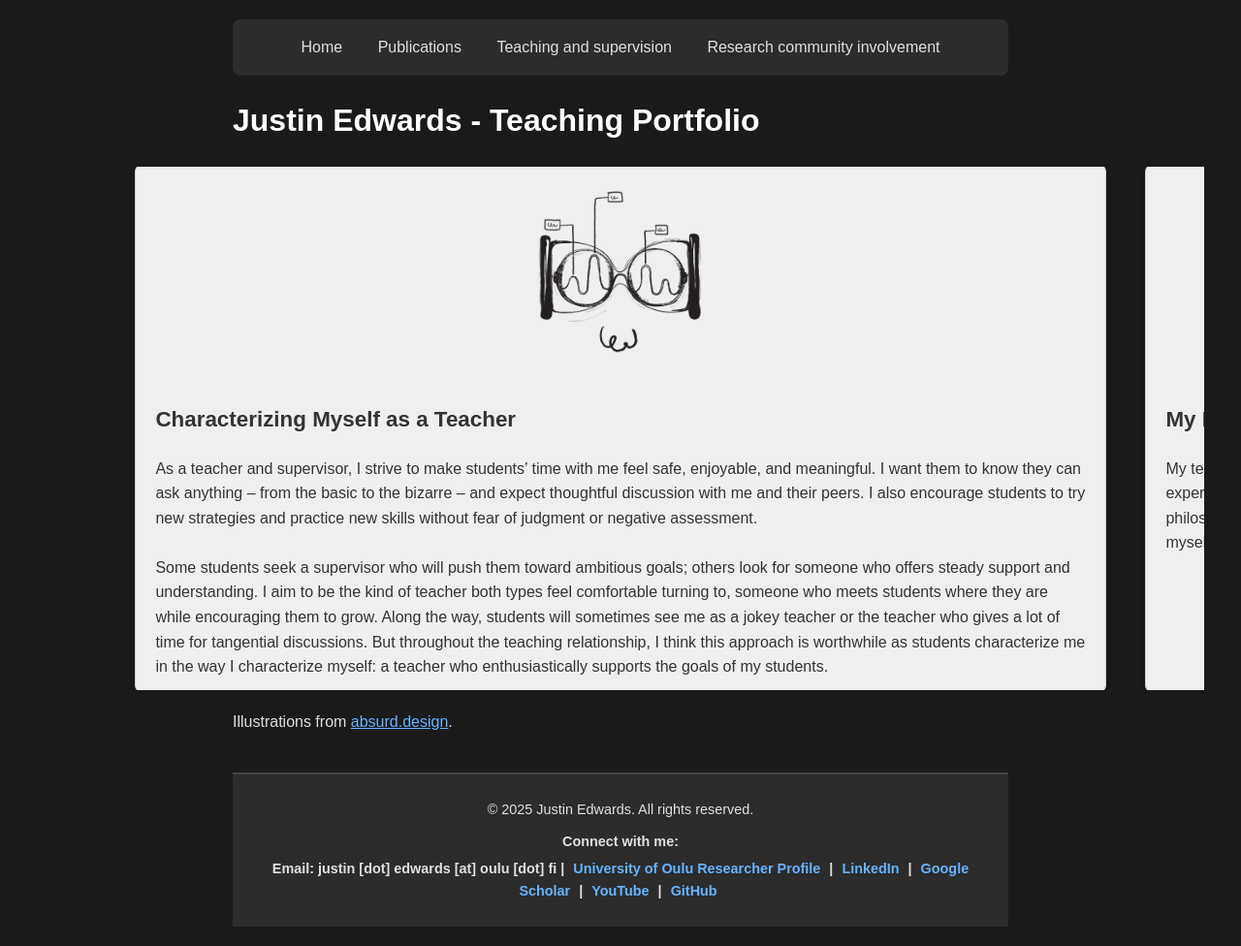
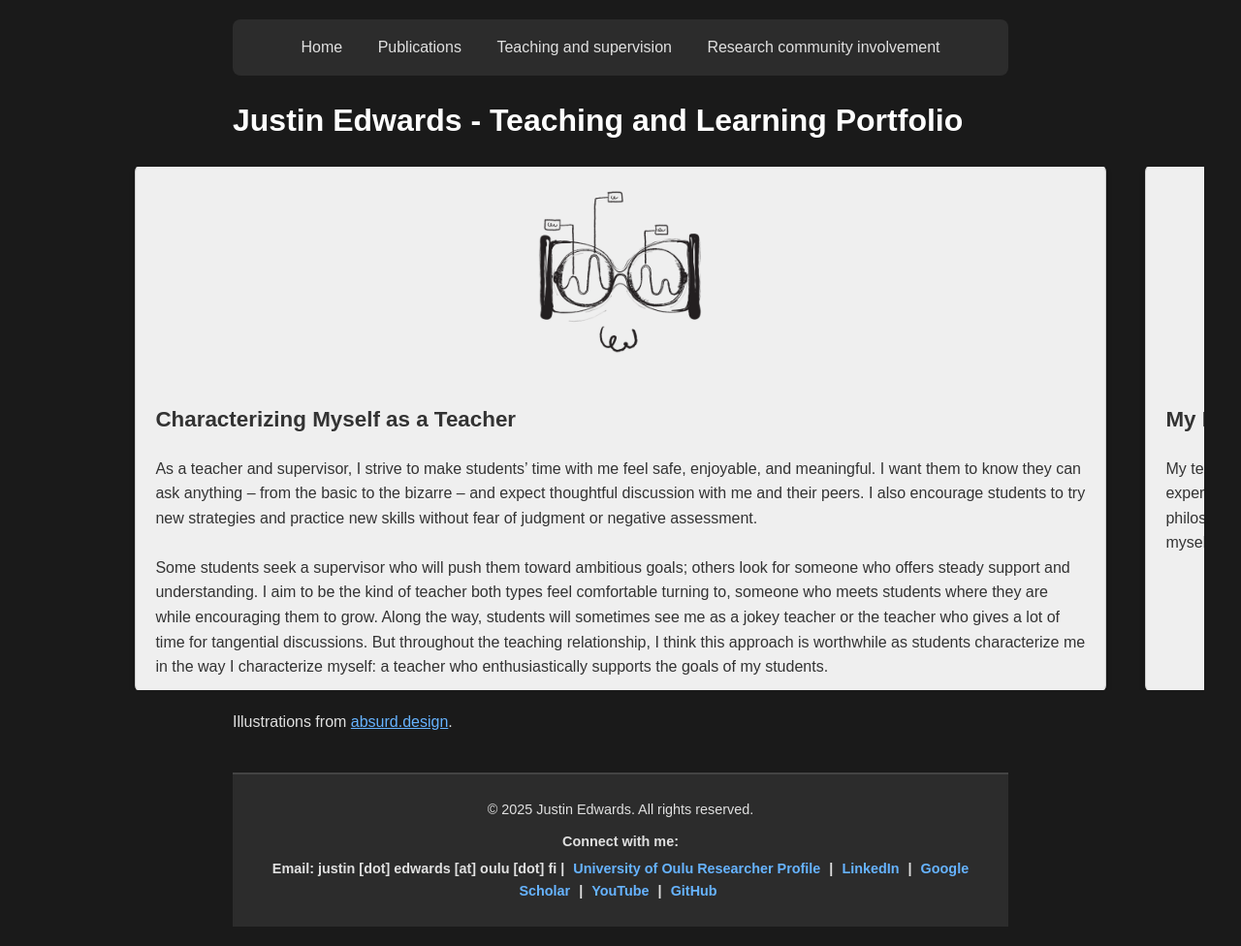
Before and after one commit to justinHCI/justinHCI.github.io, a Jekyll site: the page built from portfolio.md, in a window 1280 px wide. Shown: the whole page at 97% size. Built offline with Jekyll 4.4.1, drawn with Linux system fonts in a browser that asks for light colours.

Commit message:
Update portfolio.md

```diff
--- a/portfolio.md
+++ b/portfolio.md
@@ -10,7 +10,7 @@ title: Teaching and Supervision
     <script src="{{ site.baseurl }}/assets/js/carousel.js" defer></script>
 </head>
 
-<h1>Justin Edwards - Teaching Portfolio</h1>
+<h1>Justin Edwards - Teaching and Learning Portfolio</h1>
 
 <div class="carousel-container">
     <button class="carousel-btn prev">←</button>
```
